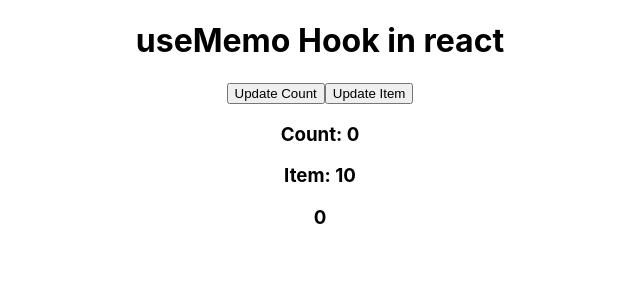
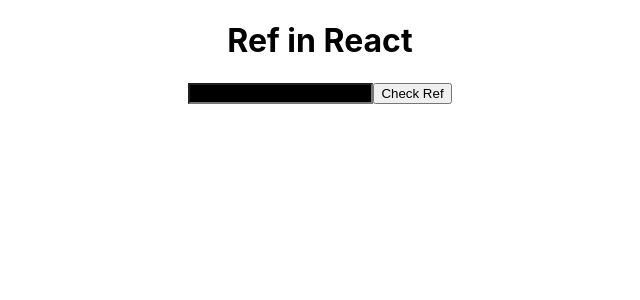
Before and after one commit to fhabhishektiwari/blog, a React (Create React App) app: page / in a window 1280 px wide. Shown: the top 300 px of the page, without its empty margins (320-960 px from the left). Built offline with nearby package versions, Linux system fonts and the light colour scheme.

Commit message:
Ref with Example

```diff
--- a/src/App.js
+++ b/src/App.js
@@ -1,30 +1,32 @@
 import './App.css'
-import React,{useState,useMemo} from 'react';
-const App=()=>{
-  const [count,setCount]=useState(0);
-  const [item,SetItem]=useState(10);
+import React,{createRef} from 'react';
+class App extends React.Component{
+  constructor(){
+    super();
+    this.inputRef=createRef();
+  }
+  componentDidMount(){
+    // console.warn(this.inputRef.current.value="100000");
+    this.inputRef.current.style.color="red";
+    this.inputRef.current.style.backgroundColor="#000";
+  }
 
-  // function multiCount(){
-  //   console.log("multicount called")
-  //   return count*2;
-  // }
-
-  const multiCountMemo=useMemo(function multiCount(){
-    console.log("MultiCount");
-    return count*5;
-  },[count])
-
-  return(
+  getVal(){
+    console.warn(this.inputRef.current.value);
+    this.inputRef.current.style.color="red";
+    this.inputRef.current.style.backgroundColor="#000";
+  }
+  render(){
+    return(
       <div className='App'>
-        <h1>useMemo Hook in react</h1>
-        <button onClick={()=>setCount(count+1)}>Update Count</button>
-        <button onClick={()=>SetItem(item*10)}>Update Item</button>
-        <h3>Count: {count}</h3>
-        <h3>Item: {item}</h3>
-        <h3>{multiCountMemo}</h3>
+        <h1>Ref in React</h1>
+        <input type='text' ref={this.inputRef}/>
+        <button onClick={()=>this.getVal()}>Check Ref</button>
       </div>
 
     );
+  }
+
 }
 
 export default App;
```
